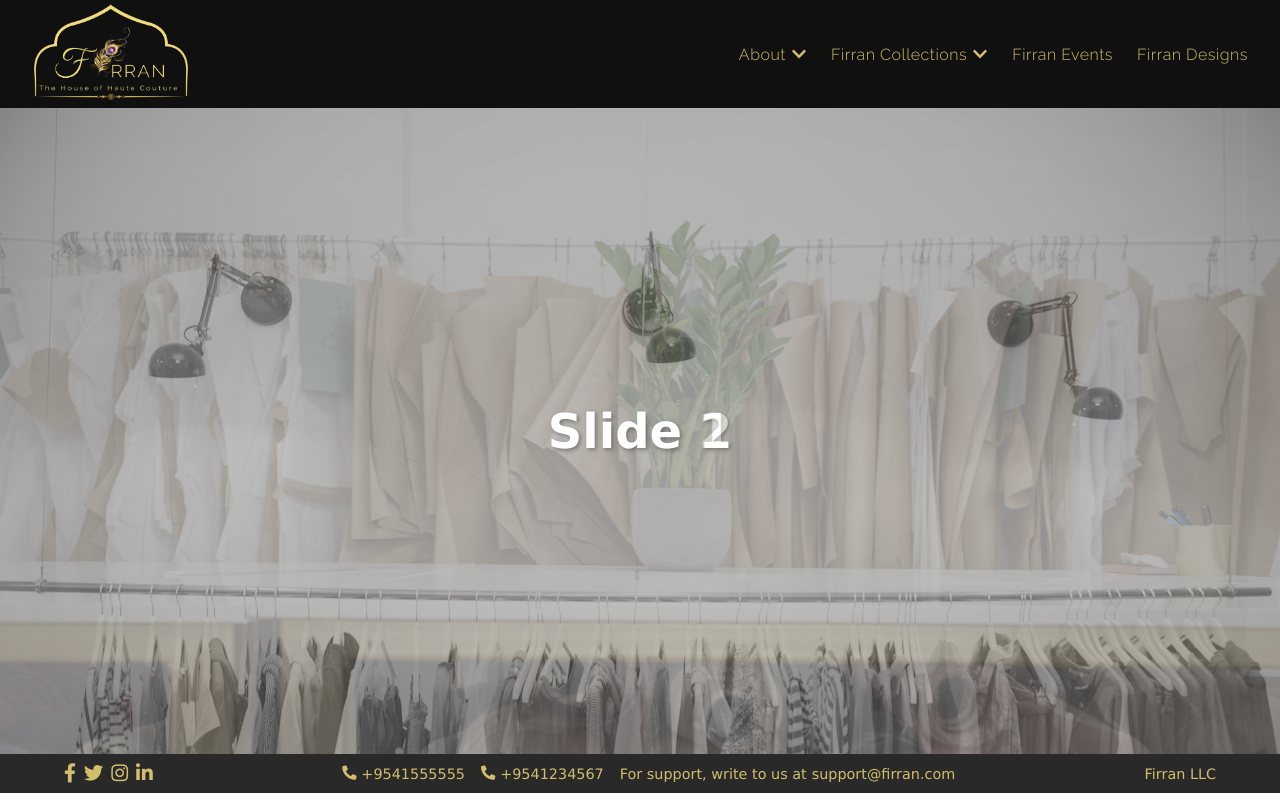
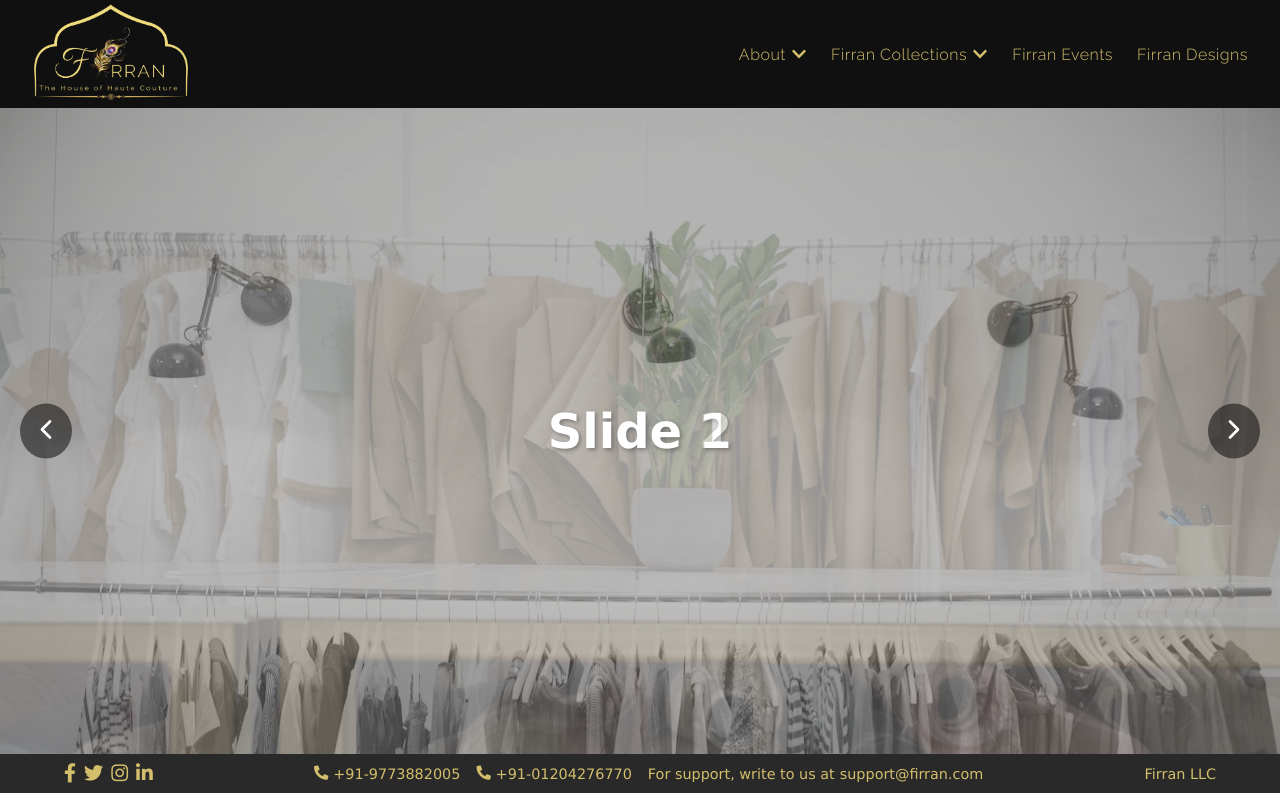
Before and after one commit to syedDayim/firran-collections, a React (Vite) app in the folder frontend/: page / in a window 1280 px wide. Built offline with nearby package versions, Linux system fonts and the light colour scheme.

Commit message:
Added right left arrows on the carousal

```diff
--- a/frontend/package.json
+++ b/frontend/package.json
@@ -10,12 +10,14 @@
     "preview": "vite preview"
   },
   "dependencies": {
+    "lucide-react": "^0.439.0",
     "react": "^18.3.1",
     "react-calendly": "^4.3.1",
     "react-dom": "^18.3.1",
     "react-icons": "^5.3.0",
     "react-router-dom": "^6.26.1",
     "react-slick": "^0.30.2",
+    "react-swipeable": "^7.0.1",
     "slick-carousel": "^1.8.1"
   },
   "devDependencies": {
--- a/frontend/src/components/Footer.jsx
+++ b/frontend/src/components/Footer.jsx
@@ -22,11 +22,11 @@
       <div className="contact-info">
         <div className="phone-container">
           <i className="fas fa-phone-alt"></i>
-          <a href="tel:+9541555555" className="phone-number">+9541555555</a>
+          <a href="tel:+919773882005" className="phone-number">+91-9773882005</a>
         </div>
         <div className="phone-container">
           <i className="fas fa-phone-alt"></i>
-          <a href="tel:+9541234567" className="phone-number">+9541234567</a>
+          <a href="tel:+9101204276770" className="phone-number">+91-01204276770</a>
         </div>
         <div className="email-container">
           For support, write to us at <a href="mailto:support@firran.com" className="email-link" style={{paddingLeft: '5px'}}>support@firran.com</a>
--- a/frontend/src/components/Slider.jsx
+++ b/frontend/src/components/Slider.jsx
@@ -1,4 +1,6 @@
 import React, { useState, useEffect } from 'react';
+import { useSwipeable } from 'react-swipeable'; // Import swipeable hook
+import { ChevronLeft, ChevronRight } from 'lucide-react';
 import '../styles/slider.css';
 
 // Import images at the top
@@ -33,8 +35,22 @@
     return () => clearInterval(interval);
   }, []);
 
+  const goToPreviousSlide = () => {
+    setCurrentSlide((prevSlide) => (prevSlide - 1 + slides.length) % slides.length);
+  };
+
+  const goToNextSlide = () => {
+    setCurrentSlide((prevSlide) => (prevSlide + 1) % slides.length);
+  };
+
+  // Handle swipe gestures
+  const swipeHandlers = useSwipeable({
+    onSwipedLeft: goToNextSlide,
+    onSwipedRight: goToPreviousSlide,
+  });
+
   return (
-    <div className="slider">
+    <div className="slider" {...swipeHandlers}>
       {slides.map((slide, index) => (
         <div
           key={index}
@@ -44,6 +60,12 @@
           <h2>{slide.text}</h2>
         </div>
       ))}
+      <button className="slider-arrow slider-arrow-left" onClick={goToPreviousSlide}>
+        <ChevronLeft size={32} />
+      </button>
+      <button className="slider-arrow slider-arrow-right" onClick={goToNextSlide}>
+        <ChevronRight size={32} />
+      </button>
     </div>
   );
 };
--- a/frontend/src/styles/slider.css
+++ b/frontend/src/styles/slider.css
@@ -15,7 +15,6 @@
   background-size: cover;
   background-position: top center;
   background-repeat: no-repeat;
-  /* background-size: 100% 100%; */
   display: flex;
   justify-content: center;
   align-items: center;
@@ -50,17 +49,18 @@
   position: absolute;
   top: 50%;
   transform: translateY(-50%);
-  background: none;
+  background: rgba(0, 0, 0, 0.5);
   border: none;
-  font-size: 2rem;
   color: white;
   cursor: pointer;
   z-index: 2;
-  transition: opacity 0.3s ease;
+  transition: all 0.3s ease;
+  padding: 10px;
+  border-radius: 50%;
 }
 
 .slider-arrow:hover {
-  opacity: 0.7;
+  background: rgba(0, 0, 0, 0.8);
 }
 
 .slider-arrow-left {
```
Also changed, not shown: 1 other file (tests, documents, lock files or other folders).
